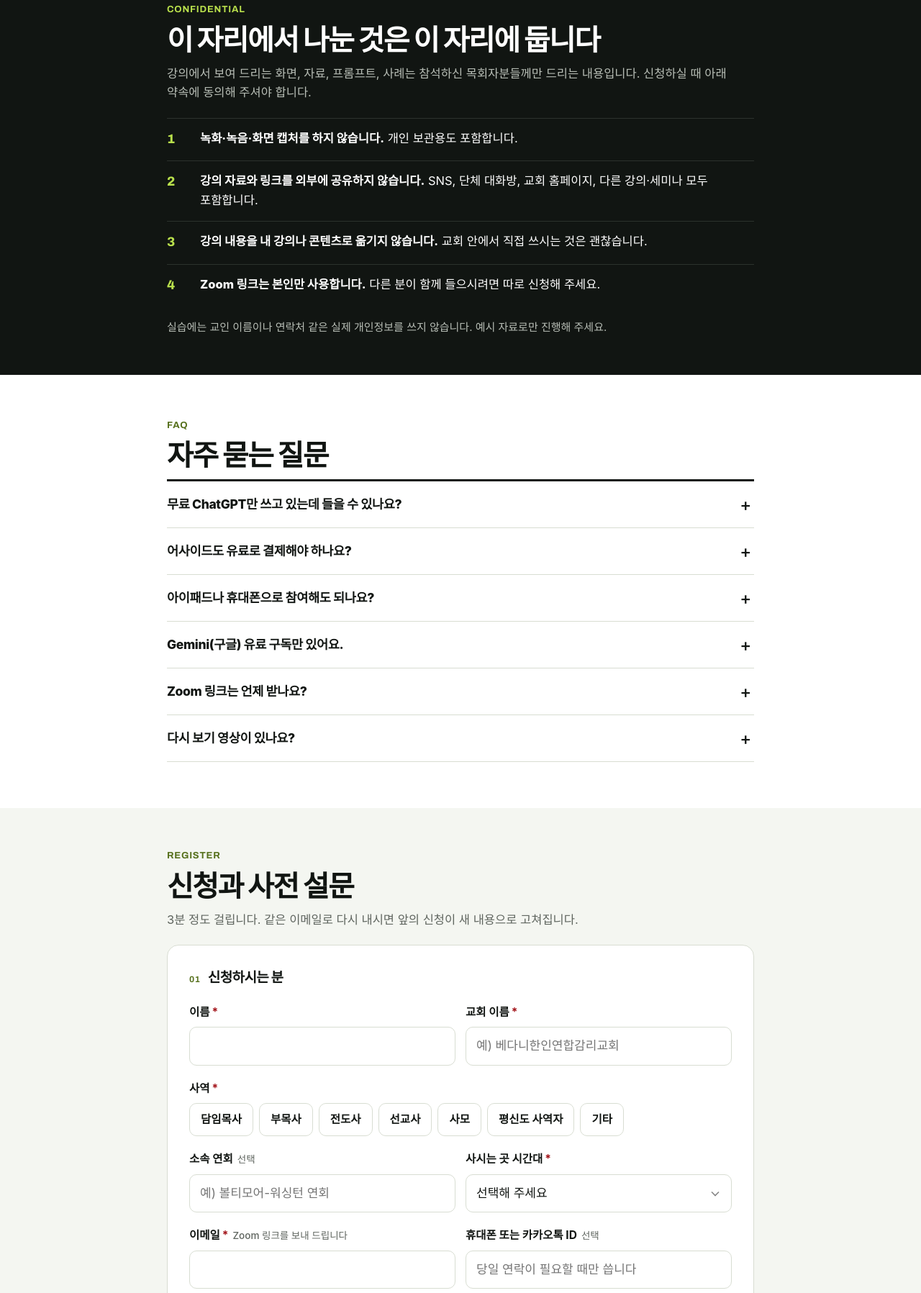
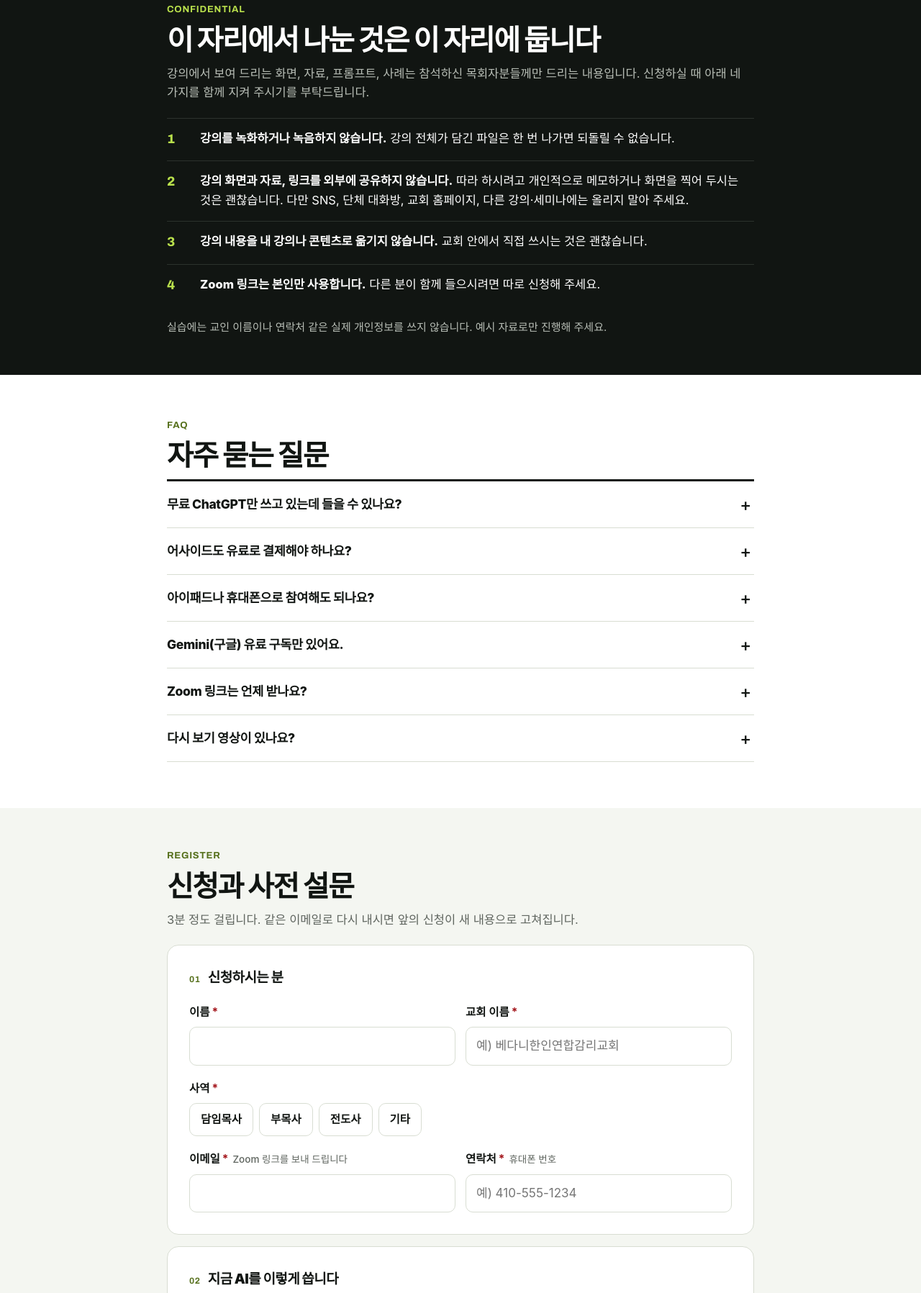
Before and after one commit to bakcine1-boop/umc-ai-1207, a plain HTML site: page index.html in a window 1280 px wide. Shown: the part 2240-4037 px from the top of the page at 72% size. Drawn offline with Linux system fonts and the light colour scheme; a web font is replaced by a local one.

Commit message:
v2 연회·시간대 삭제, 사역 4개, 연락처 필수, 비공개 문구 완화

```diff
--- a/index.html
+++ b/index.html
@@ -227,10 +227,10 @@ footer{border-top:1px solid var(--line);padding:26px 0 60px;color:var(--g);font-
 <div class="vault"><div class="wrap">
  <span class="k en">CONFIDENTIAL</span>
  <h2>이 자리에서 나눈 것은 이 자리에 둡니다</h2>
- <p class="sub">강의에서 보여 드리는 화면, 자료, 프롬프트, 사례는 참석하신 목회자분들께만 드리는 내용입니다. 신청하실 때 아래 약속에 동의해 주셔야 합니다.</p>
+ <p class="sub">강의에서 보여 드리는 화면, 자료, 프롬프트, 사례는 참석하신 목회자분들께만 드리는 내용입니다. 신청하실 때 아래 네 가지를 함께 지켜 주시기를 부탁드립니다.</p>
  <ol>
-  <li><span><b>녹화·녹음·화면 캡처를 하지 않습니다.</b> 개인 보관용도 포함합니다.</span></li>
-  <li><span><b>강의 자료와 링크를 외부에 공유하지 않습니다.</b> SNS, 단체 대화방, 교회 홈페이지, 다른 강의·세미나 모두 포함합니다.</span></li>
+  <li><span><b>강의를 녹화하거나 녹음하지 않습니다.</b> 강의 전체가 담긴 파일은 한 번 나가면 되돌릴 수 없습니다.</span></li>
+  <li><span><b>강의 화면과 자료, 링크를 외부에 공유하지 않습니다.</b> 따라 하시려고 개인적으로 메모하거나 화면을 찍어 두시는 것은 괜찮습니다. 다만 SNS, 단체 대화방, 교회 홈페이지, 다른 강의·세미나에는 올리지 말아 주세요.</span></li>
   <li><span><b>강의 내용을 내 강의나 콘텐츠로 옮기지 않습니다.</b> 교회 안에서 직접 쓰시는 것은 괜찮습니다.</span></li>
   <li><span><b>Zoom 링크는 본인만 사용합니다.</b> 다른 분이 함께 들으시려면 따로 신청해 주세요.</span></li>
  </ol>
@@ -269,22 +269,11 @@ footer{border-top:1px solid var(--line);padding:26px 0 60px;color:var(--g);font-
      <label><input type="radio" name="role" value="담임목사"><span>담임목사</span></label>
      <label><input type="radio" name="role" value="부목사"><span>부목사</span></label>
      <label><input type="radio" name="role" value="전도사"><span>전도사</span></label>
-     <label><input type="radio" name="role" value="선교사"><span>선교사</span></label>
-     <label><input type="radio" name="role" value="사모"><span>사모</span></label>
-     <label><input type="radio" name="role" value="평신도 사역자"><span>평신도 사역자</span></label>
      <label><input type="radio" name="role" value="기타"><span>기타</span></label>
     </div></div>
    <div class="two">
-    <div class="q"><label class="fl" for="conf">소속 연회<small>선택</small></label><input class="fi" id="conf" name="conf" maxlength="60" placeholder="예) 볼티모어-워싱턴 연회"></div>
-    <div class="q"><label class="fl" for="tz">사시는 곳 시간대<span class="req">*</span></label>
-     <select class="fi" id="tz" name="tz" required>
-      <option value="">선택해 주세요</option>
-      <option>동부 (ET)</option><option>중부 (CT)</option><option>산악 (MT)</option><option>서부 (PT)</option><option>알래스카·하와이</option><option>한국</option><option>그 밖의 지역</option>
-     </select></div>
-   </div>
-   <div class="two">
     <div class="q"><label class="fl" for="email">이메일<span class="req">*</span><small>Zoom 링크를 보내 드립니다</small></label><input class="fi" id="email" name="email" type="email" autocomplete="email" maxlength="80" required></div>
-    <div class="q"><label class="fl" for="phone">휴대폰 또는 카카오톡 ID<small>선택</small></label><input class="fi" id="phone" name="phone" maxlength="40" placeholder="당일 연락이 필요할 때만 씁니다"></div>
+    <div class="q"><label class="fl" for="phone">연락처<span class="req">*</span><small>휴대폰 번호</small></label><input class="fi" id="phone" name="phone" type="tel" autocomplete="tel" maxlength="40" placeholder="예) 410-555-1234" required></div>
    </div>
   </div>
 
@@ -369,7 +358,7 @@ footer{border-top:1px solid var(--line);padding:26px 0 60px;color:var(--g);font-
   <div class="box">
    <h3><span class="en">04</span>확인과 약속</h3>
    <div class="pledge">
-    <label class="agree"><input type="checkbox" id="c1"><span><b>[필수] 강의 내용을 외부에 유출하지 않겠습니다.</b> 녹화·녹음·화면 캡처를 하지 않고, 자료와 링크를 SNS·단체 대화방·다른 강의에 공유하지 않으며, Zoom 링크는 본인만 쓰겠습니다.</span></label>
+    <label class="agree"><input type="checkbox" id="c1"><span><b>[필수] 강의 내용을 외부에 유출하지 않겠습니다.</b> 녹화·녹음을 하지 않고, 강의 화면·자료·링크를 SNS·단체 대화방·다른 강의에 공유하지 않으며, Zoom 링크는 본인만 쓰겠습니다.</span></label>
    </div>
    <label class="agree"><input type="checkbox" id="c2"><span><b>[필수]</b> 유료 AI 구독(ChatGPT Plus 이상 또는 Claude Pro 이상)이 있거나 세미나 전까지 준비하며, 어사이드를 설치하고 오겠습니다.</span></label>
    <label class="agree"><input type="checkbox" id="c3"><span><b>[필수]</b> 세미나 안내를 위해 이름, 교회, 이메일, 연락처와 설문 응답을 수집하는 데 동의합니다. 세미나 안내와 진행 준비에만 쓰고, 세미나가 끝난 뒤 30일 안에 연락처를 지웁니다.</span></label>
@@ -405,7 +394,7 @@ try{
   var loc = START.toLocaleString('ko-KR',{month:'long',day:'numeric',weekday:'short',hour:'numeric',minute:'2-digit'});
   document.getElementById('mine').textContent = '지금 이 기기 시간으로는 ' + loc + (tz ? ' (' + tz + ')' : '') + '입니다.';
   var map = {'America/New_York':'동부 (ET)','America/Detroit':'동부 (ET)','America/Chicago':'중부 (CT)','America/Denver':'산악 (MT)','America/Phoenix':'산악 (MT)','America/Los_Angeles':'서부 (PT)','Pacific/Honolulu':'알래스카·하와이','America/Anchorage':'알래스카·하와이','Asia/Seoul':'한국'};
-  if (map[tz]) document.getElementById('tz').value = map[tz];
+
 }catch(e){}
 
 var f = document.getElementById('f'), err = document.getElementById('err'), go = document.getElementById('go');
@@ -439,7 +428,7 @@ function one(n){ var i = f.querySelector('input[name="'+n+'"]:checked'); return
 function val(id){ return (document.getElementById(id).value || '').trim(); }
 
 function collect(){
-  return { name: val('name'), church: val('church'), role: one('role'), conf: val('conf'), tz: val('tz'), email: val('email').toLowerCase(), phone: val('phone'),
+  return { name: val('name'), church: val('church'), role: one('role'), email: val('email').toLowerCase(), phone: val('phone'),
     freq: one('freq'), tools: vals('tools').join(', '), paid: vals('paid').join(', '), pc: one('pc'), aside: one('aside'),
     want: vals('want').join(', '), worry: vals('worry').join(', '), ask: val('ask'),
     pledge: document.getElementById('c1').checked ? '동의' : '', cond: document.getElementById('c2').checked ? '동의' : '', privacy: document.getElementById('c3').checked ? '동의' : '',
@@ -449,8 +438,9 @@ function check(d){
   if (!d.name) return ['name','이름을 적어 주세요.'];
   if (!d.church) return ['church','교회 이름을 적어 주세요.'];
   if (!d.role) return [null,'사역을 골라 주세요.'];
-  if (!d.tz) return ['tz','사시는 곳 시간대를 골라 주세요.'];
+
   if (!/^[^\s@]+@[^\s@]+\.[^\s@]{2,}$/.test(d.email)) return ['email','이메일을 정확히 적어 주세요. Zoom 링크를 보내 드립니다.'];
+  if ((d.phone.match(/\d/g) || []).length < 7) return ['phone','연락처(휴대폰 번호)를 적어 주세요.'];
   if (!d.freq) return [null,'AI를 얼마나 자주 쓰시는지 골라 주세요.'];
   if (!d.paid) return [null,'지금 결제하고 있는 AI 구독을 골라 주세요. 없으시면 마지막 칸을 골라 주세요.'];
   if (!d.pc) return [null,'쓰실 컴퓨터를 골라 주세요.'];
@@ -511,7 +501,7 @@ document.getElementById('ics').href = 'data:text/calendar;charset=utf-8,' + enco
 try{
   var old = JSON.parse(localStorage.getItem('umcai1207') || 'null');
   if (old) {
-    ['name','church','conf','tz','email','phone','ask'].forEach(function(k){ if (old[k]) document.getElementById(k).value = old[k]; });
+    ['name','church','email','phone','ask'].forEach(function(k){ if (old[k]) document.getElementById(k).value = old[k]; });
     ['role','freq','pc','aside'].forEach(function(k){ var i = f.querySelector('input[name="'+k+'"][value="'+(old[k]||'').replace(/"/g,'')+'"]'); if (i) i.checked = true; });
     ['tools','paid','want','worry'].forEach(function(k){ (old[k]||'').split(', ').forEach(function(v){ var i = f.querySelector('input[name="'+k+'"][value="'+v.replace(/"/g,'')+'"]'); if (i) i.checked = true; }); });
     paidState();
```
